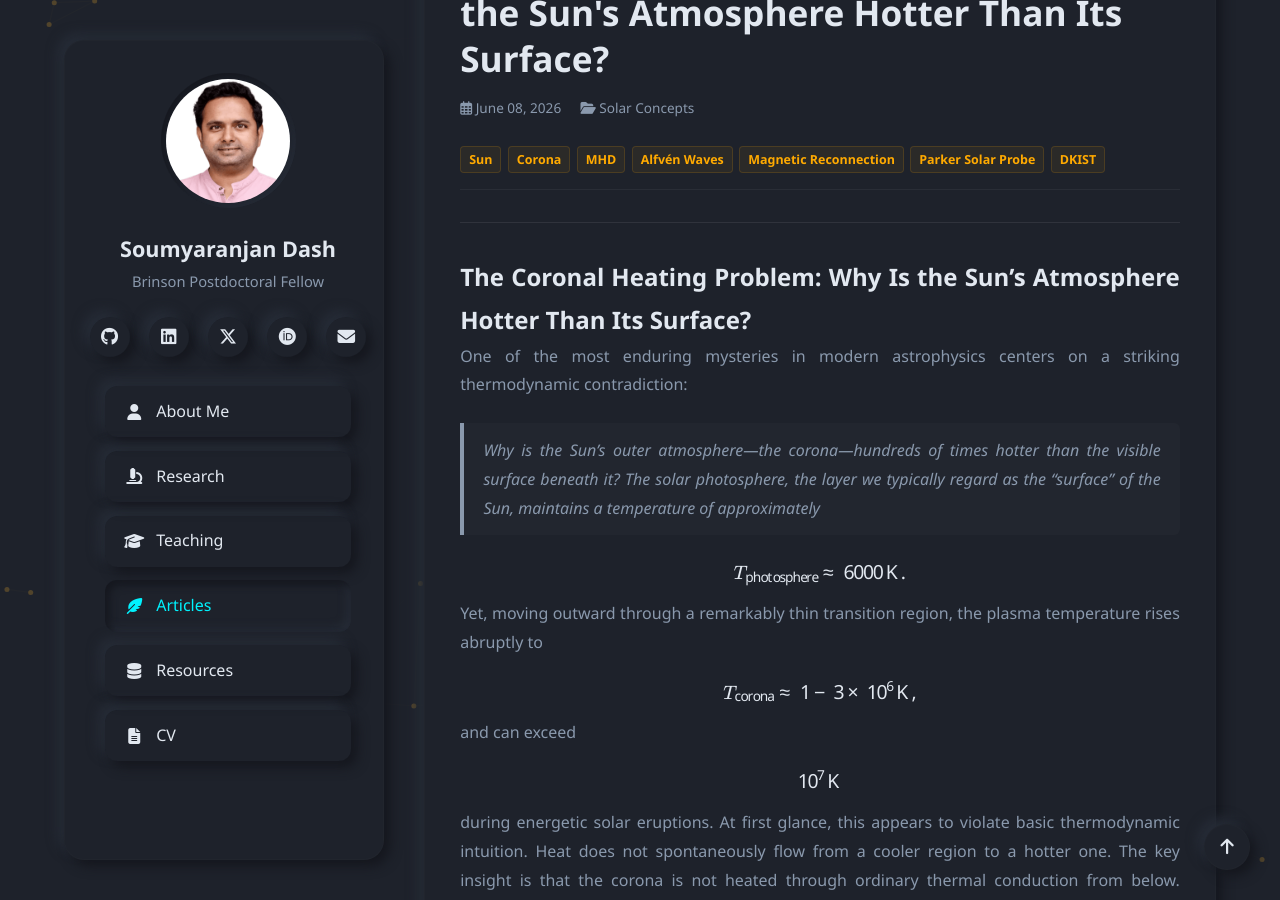
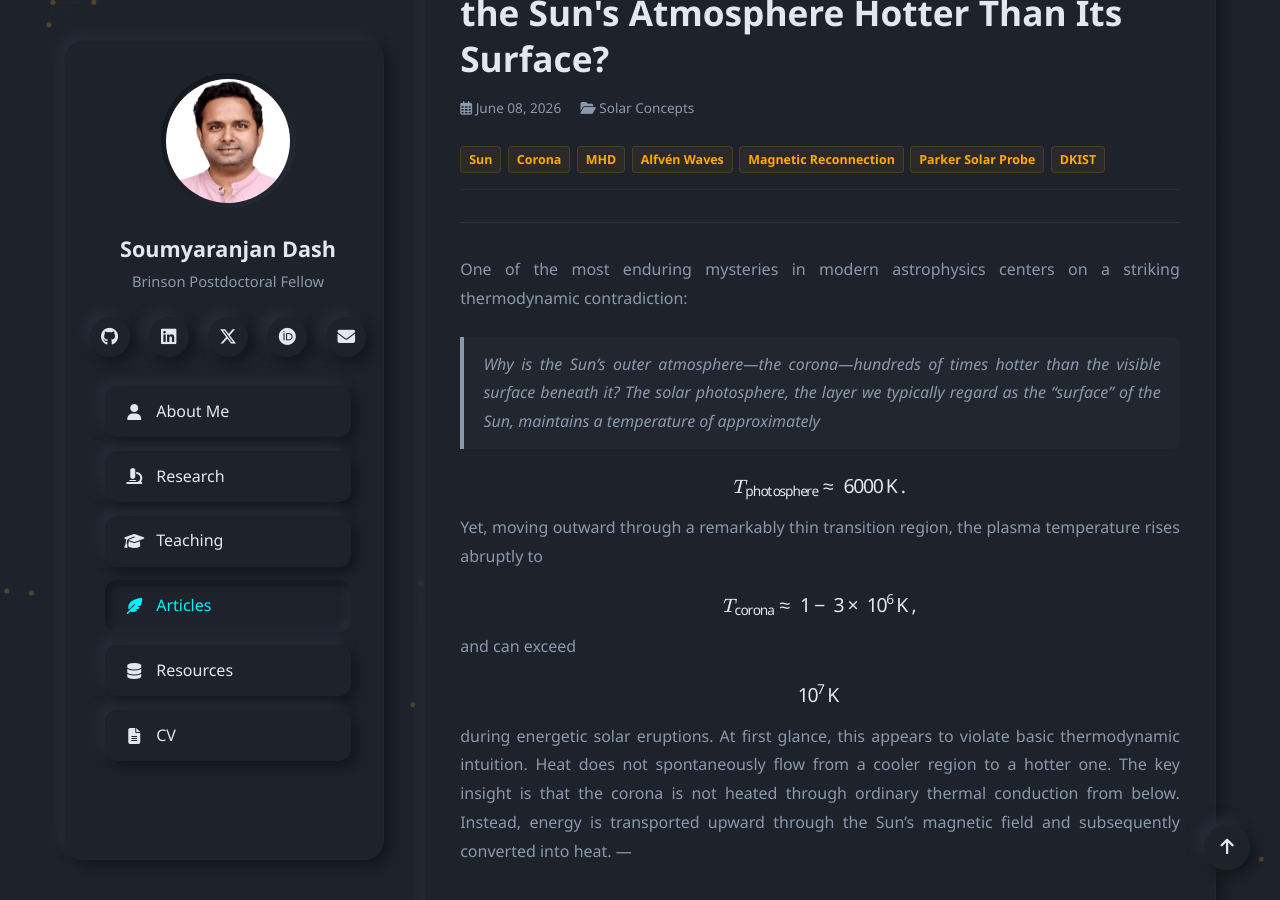
Before and after one commit to sr-dash/sr-dash.github.io, a Jekyll site: the page built from _posts/2026-06-08-coronal-heating.md, in a window 1280 px wide and 900 px high, scrolled down 433 px. Built offline with Jekyll 4.4.1, drawn with Linux system fonts in a browser that asks for light colours; nearby versions of some CDN libraries.

Commit message:
Updated posts.

```diff
--- a/_posts/2026-06-08-coronal-heating.md
+++ b/_posts/2026-06-08-coronal-heating.md
@@ -6,8 +6,6 @@ category: concepts
 tags: [Sun, Corona, MHD, Alfvén Waves, Magnetic Reconnection, Parker Solar Probe, DKIST]
 excerpt: "Exploring one of the longest-standing mysteries in astrophysics: why the solar corona reaches millions of degrees while the visible surface remains comparatively cool."
 ---
-
-# The Coronal Heating Problem: Why Is the Sun's Atmosphere Hotter Than Its Surface?
 One of the most enduring mysteries in modern astrophysics centers on a striking thermodynamic contradiction:
 
 > Why is the Sun's outer atmosphere—the corona—hundreds of times hotter than the visible surface beneath it?
```
Also changed, not shown: _posts/2026-03-27-solar-cycle.md (+0 -3 lines), _posts/2026-03-27-stokes-polarimetry.md (+0 -1 lines).
